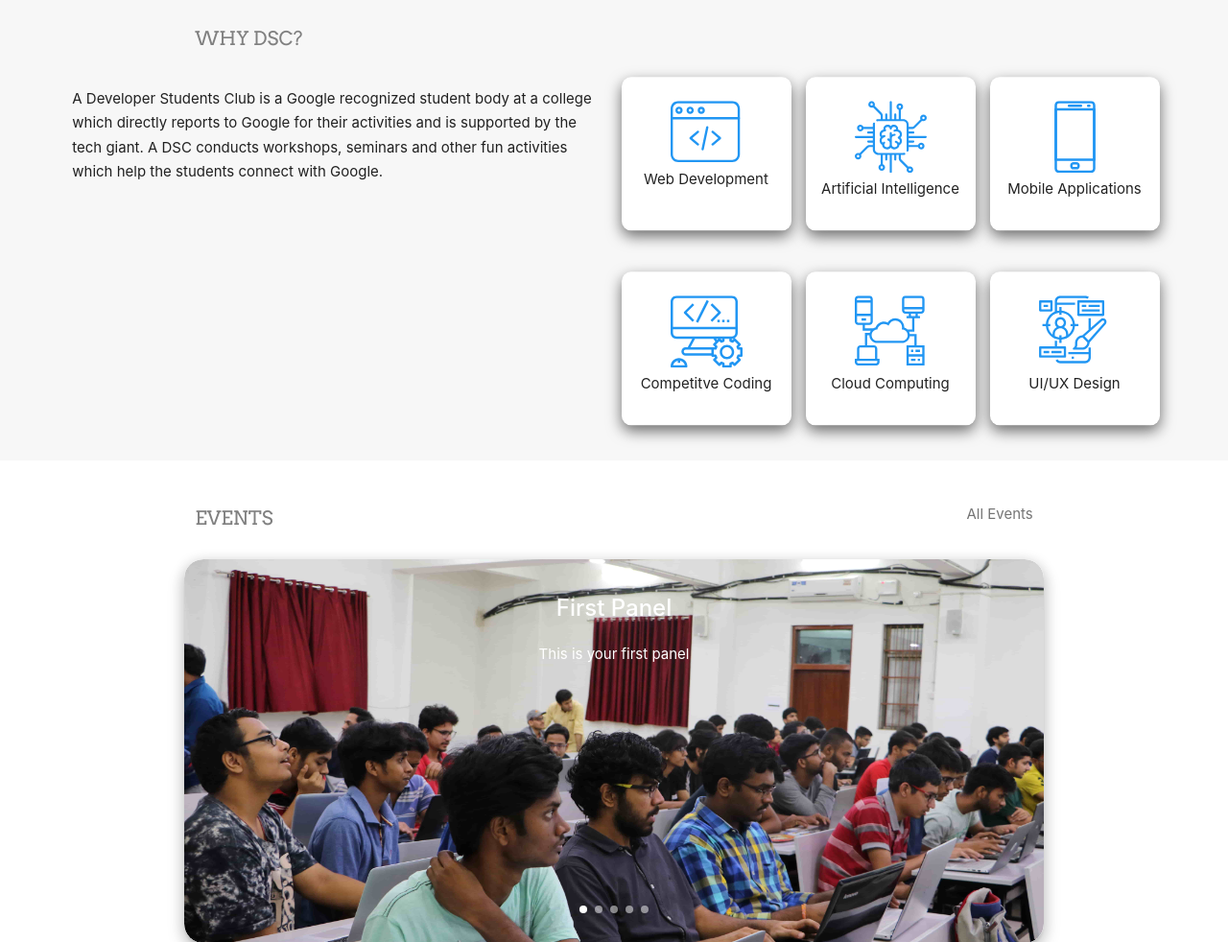
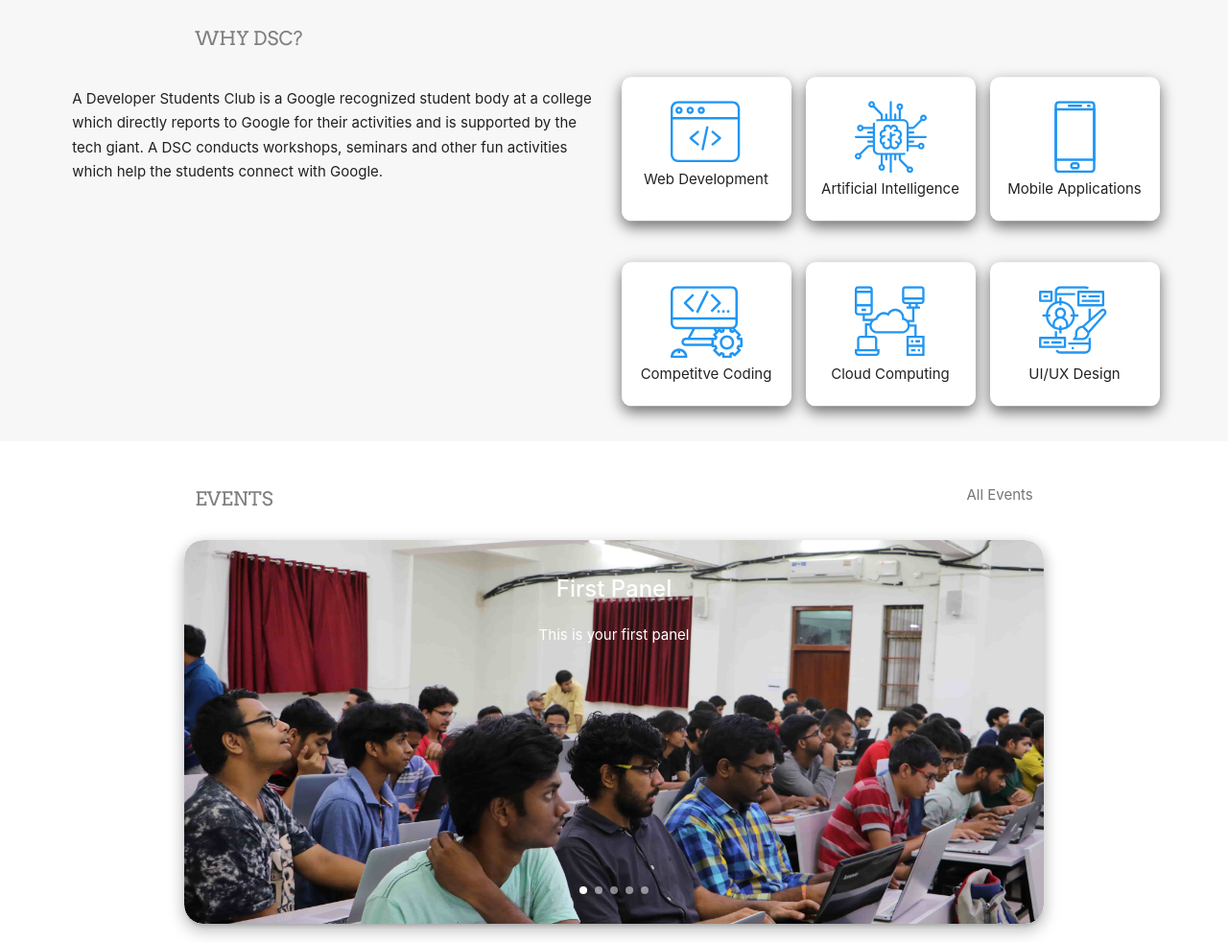
Before and after one commit to saksham291/dscwebsite, a PHP site: page / in a window 1280 px wide. Shown: the part 809-1791 px from the top of the page at 96% size. Run offline with PHP 8.4, Linux system fonts and the light colour scheme.

Commit message:
minor 🎨design changes

```diff
--- a/css/custom/index.css
+++ b/css/custom/index.css
@@ -8,7 +8,7 @@
 .floater {
 	/* margin: 7px 1px !important; */
 	box-sizing: border-box;
-	height: 160px !important;
+	height: 150px !important;
 	padding: 20px 10px !important;
 	text-align: center;
 }
--- a/events.php
+++ b/events.php
@@ -31,7 +31,7 @@
 <body>
     <?php require 'header.php'; ?>
     <!-- events start -->
-    <div class="col s12 container" style="width:90%;margin-bottom:8%;background-color:#f7f7f7;">
+    <div class="col s12 container" style="width:90%;margin-bottom:8%;">
         <!-- <div class="col s12 container" style=""> -->
         <p class="login-form-text" style="font-family: 'Arvo', serif; font-size:20px;margin-top:4%;">Events</p>
         <div class="row">
```
